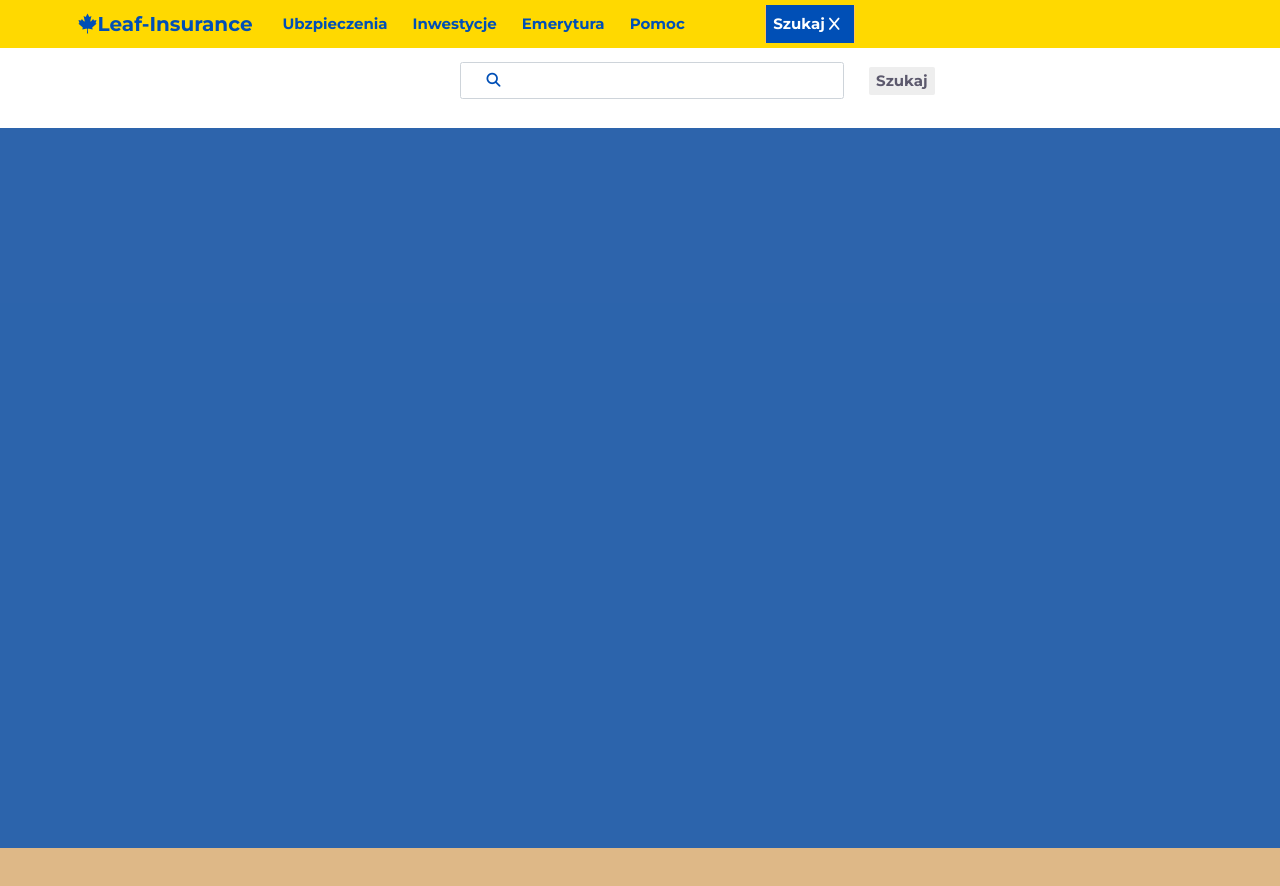
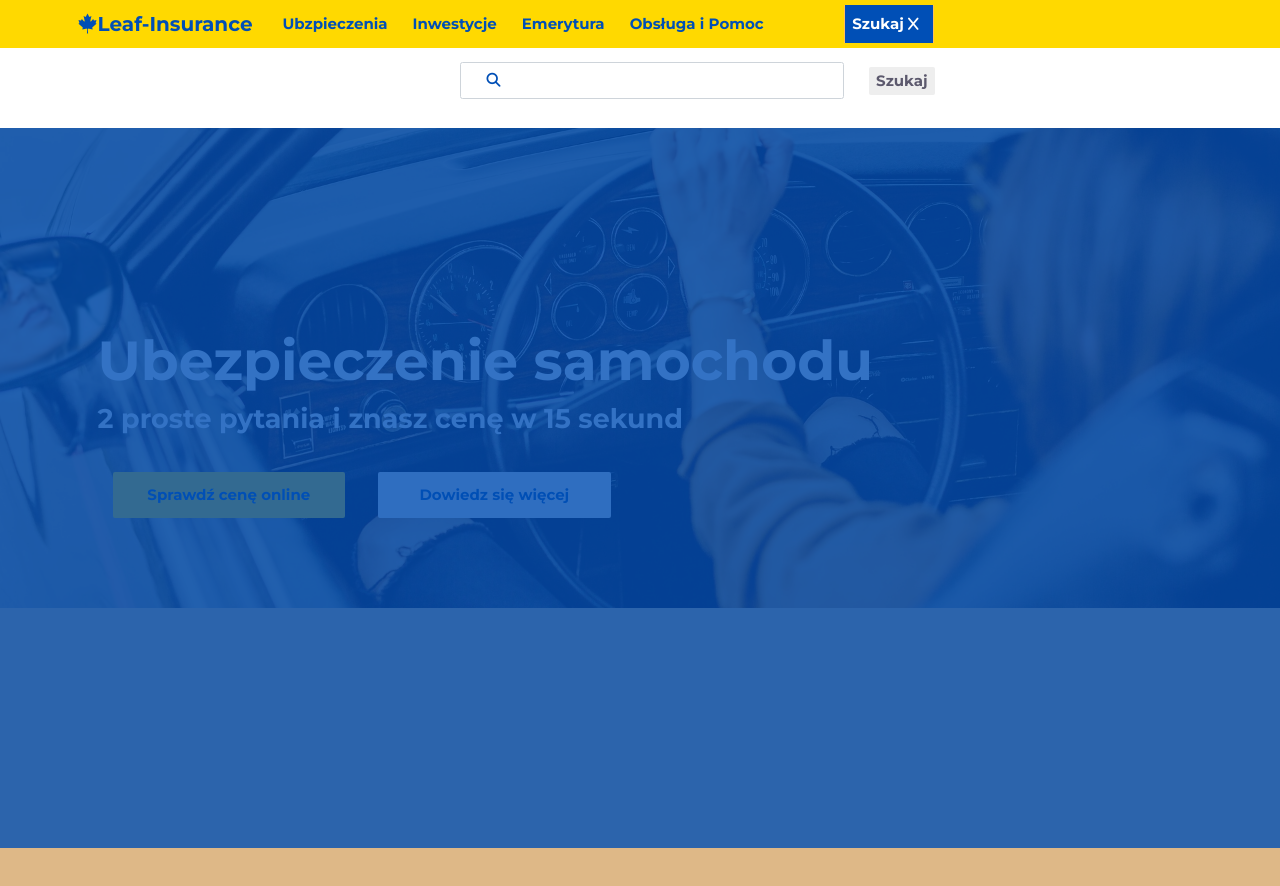
Before and after one commit to jakubjaroszek/Insurance-site, a plain HTML site: page index.html in a window 1280 px wide. Both pictures are taken after a click on the link "Szukaj". Before the commit the page ends 800 px from the top, so only its background shows below. Drawn offline with nearby package versions, Linux system fonts and the light colour scheme.

Commit message:
added hero image

```diff
--- a/css/main.css
+++ b/css/main.css
@@ -30,6 +30,7 @@ input[type='search']::-webkit-search-cancel-button:hover {
 
 nav {
   background-color: #ffd900;
+  z-index: 10;
 }
 
 nav .navbar-brand {
@@ -138,13 +139,13 @@ nav .navbar-nav .nav-search:hover::after {
 }
 
 .drop-down-menu {
-  position: fixed;
+  position: absolute;
   width: 100%;
   height: 100vh;
   font-weight: bold;
   color: #004fb6;
   background-color: rgba(0, 79, 182, 0.8);
-  z-index: -1;
+  z-index: 1;
   -webkit-transform: translateY(-100%);
           transform: translateY(-100%);
   -webkit-transition: 0.5s;
@@ -262,9 +263,88 @@ nav .navbar-nav .nav-search:hover::after {
   color: #004fb6;
 }
 
-.form-floating-active {
+.drop-down-menu-active {
   -webkit-transform: translateY(0);
           transform: translateY(0);
+}
+
+header .hero-img {
+  position: relative;
+  display: -webkit-box;
+  display: -ms-flexbox;
+  display: flex;
+  height: 70vh;
+  background-size: cover;
+  background-position: center;
+  background-attachment: fixed;
+  background-image: url("../img/hero-img-small.jpg");
+  z-index: 0;
+}
+
+header .hero-img .hero-shadow {
+  position: absolute;
+  width: 100%;
+  height: 70vh;
+  background-color: rgba(0, 0, 0, 0.3);
+  z-index: -1;
+}
+
+header .hero-img .hero-content {
+  display: -webkit-box;
+  display: -ms-flexbox;
+  display: flex;
+  -webkit-box-orient: vertical;
+  -webkit-box-direction: normal;
+      -ms-flex-direction: column;
+          flex-direction: column;
+  -webkit-box-align: start;
+      -ms-flex-align: start;
+          align-items: flex-start;
+  -webkit-box-pack: end;
+      -ms-flex-pack: end;
+          justify-content: flex-end;
+  padding: 0 2em;
+  height: 100%;
+  font-weight: bold;
+  color: #fff;
+  z-index: 1;
+}
+
+header .hero-img .hero-content h1 {
+  font-size: 3.5rem;
+  font-weight: bold;
+}
+
+header .hero-img .hero-content p {
+  font-size: 2.7rem;
+}
+
+header .hero-img .hero-content .hero-btn {
+  padding: 0.8em 0.5em;
+  width: 100%;
+  font-size: 1.5rem;
+  text-align: center;
+  background-color: #ffd900;
+  border: none;
+  border-radius: 2px;
+  -webkit-transition: background-color 0.3s;
+  transition: background-color 0.3s;
+  text-decoration: none;
+}
+
+header .hero-img .hero-content .hero-btn-first {
+  color: #004fb6;
+}
+
+header .hero-img .hero-content .hero-btn-second {
+  margin: 1em 0;
+  color: #004fb6;
+  background-color: #eee;
+}
+
+header .hero-img .hero-content .hero-btn:hover {
+  color: #fff;
+  background-color: #004fb6;
 }
 
 @media (min-width: 376px) {
@@ -273,6 +353,9 @@ nav .navbar-nav .nav-search:hover::after {
   }
   .drop-down-menu .white-background .form-floating {
     margin-top: 0;
+  }
+  header .hero-img .hero-content h1 {
+    font-size: 4.5rem;
   }
 }
 
@@ -313,6 +396,25 @@ nav .navbar-nav .nav-search:hover::after {
   }
 }
 
+@media (min-width: 768px) {
+  header .hero-img .hero-content {
+    position: absolute;
+    top: 50%;
+    display: inline-block;
+  }
+  header .hero-img .hero-content h1 {
+    font-size: 5.5rem;
+  }
+  header .hero-img .hero-content p {
+    font-size: 2.7rem;
+  }
+  header .hero-img .hero-content .hero-btn {
+    display: inline-block;
+    margin: 0 1em;
+    width: 30%;
+  }
+}
+
 @media (min-width: 992px) {
   nav .navbar-nav {
     display: contents;
@@ -347,5 +449,11 @@ nav .navbar-nav .nav-search:hover::after {
   .drop-down-menu .white-background .form-floating .navbar-nav {
     display: none;
   }
+  header .hero-img {
+    background-image: url("../img/hero-img-big.jpg");
+  }
+  header .hero-img .hero-content .hero-btn {
+    margin: 1.5em 1em;
+  }
 }
 /*# sourceMappingURL=main.css.map */
--- a/index.html
+++ b/index.html
@@ -32,7 +32,7 @@
           <a class="link nav-link" href="#insurances">Ubzpieczenia</a>
           <a class="link nav-link" href="#investments">Inwestycje</a>
           <a class="link nav-link" href="#retiring">Emerytura</a>
-          <a class="link nav-link" href="#help">Pomoc</a>
+          <a class="link nav-link" href="#contact">Obsługa i Pomoc</a>
           <a class="link nav-search" href="#search">Szukaj <i class="fa-solid fa-magnifying-glass"></i></a>
         </div>
       </div>
@@ -49,13 +49,25 @@
           <a class="link nav-link" href="#insurances"> Ubzpieczenia</a>
           <a class="link nav-link" href="#investments">Inwestycje</a>
           <a class="link nav-link" href="#retiring">Emerytura</a>
-          <a class="link nav-link" href="#help">Pomoc</a>
+          <a class="link nav-link" href="#contact">Obsługa i Pomoc</a>
         </div>
       </div>
     </div>
   </div>
 
-  <header></header>
+  <header>
+    <div class="hero-img">
+      <div class="hero-shadow"></div>
+      <div class="container">
+        <div class="hero-content">
+          <h1>Ubezpieczenie samochodu</h1>
+          <p>2 proste pytania i znasz cenę w 15 sekund</p>
+          <a class="hero-btn hero-btn-first" href="">Sprawdź cenę online</a>
+          <a class="hero-btn hero-btn-second" href="">Dowiedz się więcej</a>
+        </div>
+      </div>
+    </div>
+  </header>
   <main>
     <section></section>
   </main>
--- a/js/main.js
+++ b/js/main.js
@@ -1,29 +1,28 @@
-const searchForm = document.querySelector('.drop-down-menu')
+const dropDownMenu = document.querySelector('.drop-down-menu')
 const navSearchLink = document.querySelector('.nav-search')
 const closeButtonMobileNav = document.querySelector('.close-button')
-const ButtonMobileNav = document.querySelector('.navbar-toggler')
+const BarsButtonMobileNav = document.querySelector('.navbar-toggler')
 
-const handleSearchForm = () => {
-	searchForm.classList.toggle('form-floating-active')
-
-	//1
+const handleDropDownMenu = () => {
+	dropDownMenu.classList.toggle('drop-down-menu-active')
 	navSearchLink.classList.toggle('nav-search-color-change')
 }
 
+// handling icon change when clicking search button in desktop view
 const checkIfMarkIsVisible = () => {
 	if (navSearchLink.classList.contains('nav-search-color-change')) {
-		//2
 		navSearchLink.innerHTML = 'Szukaj <i class="fa-solid fa-x"></i>'
 	}
 }
 
-const addSearch = () => {
-	if (searchForm.classList.contains('drop-down-menu')) {
+const backOfSearchIcon = () => {
+	if (dropDownMenu.classList.contains('drop-down-menu')) {
 		navSearchLink.innerHTML = 'Szukaj <i class="fa-solid fa-magnifying-glass"></i>'
 	}
 }
-navSearchLink.addEventListener('click', handleSearchForm)
-navSearchLink.addEventListener('click', addSearch)
+
+navSearchLink.addEventListener('click', handleDropDownMenu)
+navSearchLink.addEventListener('click', backOfSearchIcon)
 navSearchLink.addEventListener('click', checkIfMarkIsVisible)
-closeButtonMobileNav.addEventListener('click', handleSearchForm)
-ButtonMobileNav.addEventListener('click', handleSearchForm)
+closeButtonMobileNav.addEventListener('click', handleDropDownMenu)
+BarsButtonMobileNav.addEventListener('click', handleDropDownMenu)
```
Also changed, not shown: img/hero-img-big.jpg (added), img/hero-img-small.jpg (added).
